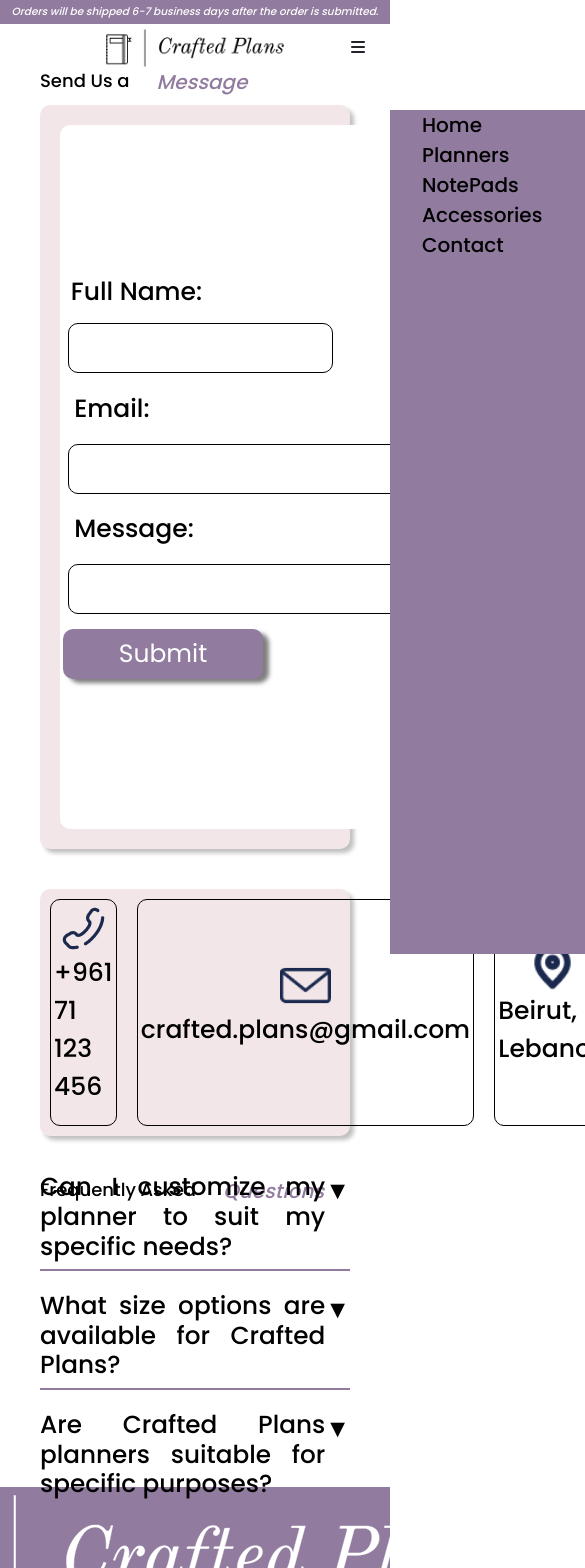
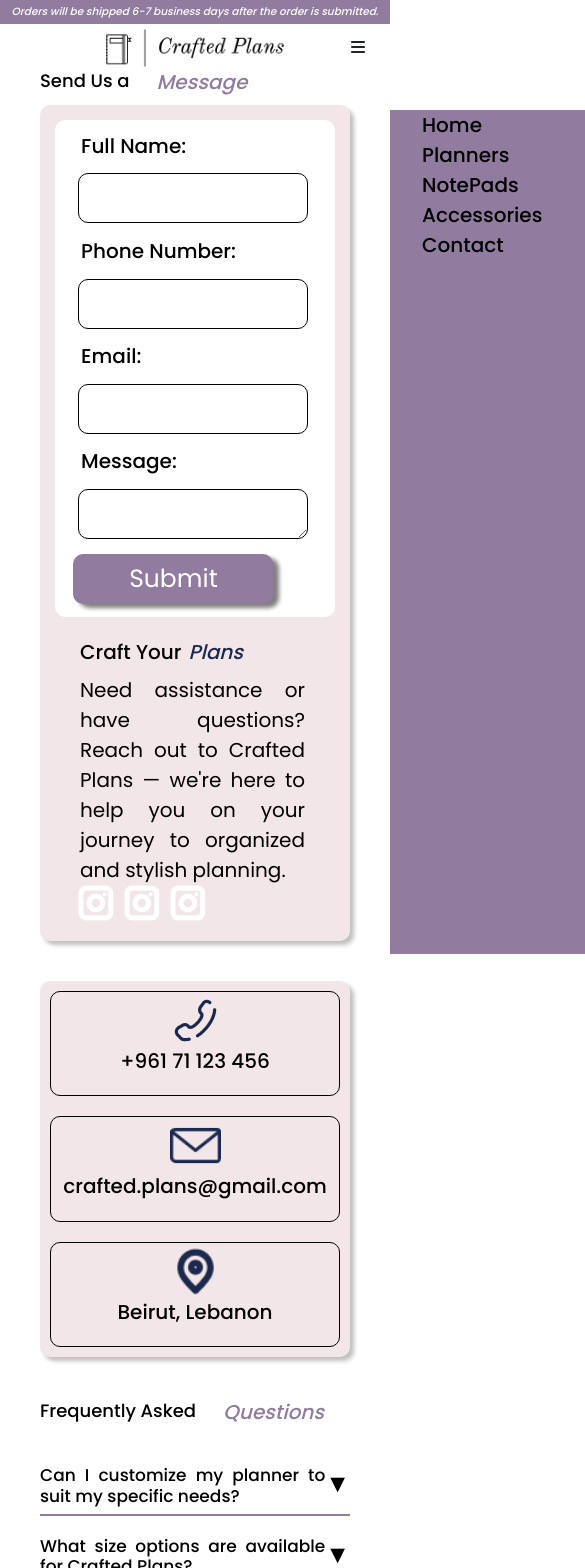
Before and after one commit to JoyaAbj/CraftedPlans-Frontend, a React (Create React App) app in the folder crafted-plans/: page /contact in a window 390 px wide. Shown: the top 1568 px of the page, 585 px wide, since content can reach past the window. Built offline with nearby package versions, Linux system fonts and the light colour scheme.

Commit message:
done with contact responsive tablet and phone

```diff
--- a/crafted-plans/src/HomePage/FAQ.jsx
+++ b/crafted-plans/src/HomePage/FAQ.jsx
@@ -24,7 +24,7 @@ const FAQ = () => {
         {data.map((item, i) => (
           <div className="item-faq" key={i}>
             <div className="faq-title" onClick={() => toggle(i)}>
-              <h2>{item.question}</h2>
+              <h2 className='faq-question'>{item.question}</h2>
               <span>{selected === i ? '▲' : '▼'}</span>
             </div>
             <div className='faq-line'></div>
--- a/crafted-plans/src/Styles/contact.css
+++ b/crafted-plans/src/Styles/contact.css
@@ -215,6 +215,19 @@
 
 /*Tablet*/
 @media screen and (min-width:767px) and (max-width:1023px){
+    /*contact*/
+    .form-container-contact{
+        flex-direction: column;
+    }
+    .left-form-contact{
+        width: 650px;
+    }
+    .right-text-contact{
+        width: 90%;
+    }
+    .info-contact{
+        font-size: 20px;
+    }
     /*FAQ*/
     .faq-wrapper{
         padding-top: 5px;
@@ -225,10 +238,63 @@
 }
 /*Phone*/
 @media (max-width: 766px){
+    /*Contact*/
+    .form-container-contact{
+        flex-direction: column;
+    }
+    .left-form-contact{
+        width: 280px;
+        padding-left: 25px;
+        margin: 0 auto;
+        margin-top: 15px;
+    }
+    .full-name-contact{
+        width: 265px;
+    }
+    .name-phone-contact{
+        flex-direction: column;
+    }
+    .label-conatct{
+        font-size: 20px;
+    }
+    .input-contact{
+        width: 230px;
+    }
+    .input-contact1{
+        width: 230px;
+    }
+    .text-contact{
+        font-size: 20px;
+        margin: 0 auto;
+        width: 225px;
+    }
+    .title-right-side{
+        width: 225px;
+        margin: 0 auto;
+    }
+    .craft-your{
+        font-size: 20px;
+    }
+    .plans{
+        font-size: 20px;
+    }
+    .extra-info-contact{
+        flex-direction: column;
+    }
+    .info-contact{
+        font-size: 20px;
+    }
+    /*FAQ*/
     .regular-title-contact{
         font-size: 18px;
     }
     .italic-title-contact{
         font-size: 20px;
     }
+    .faq-question{
+        font-size: 17px;
+    }
+    .faq-content{
+        font-size: 11px;
+    }
 }
```
